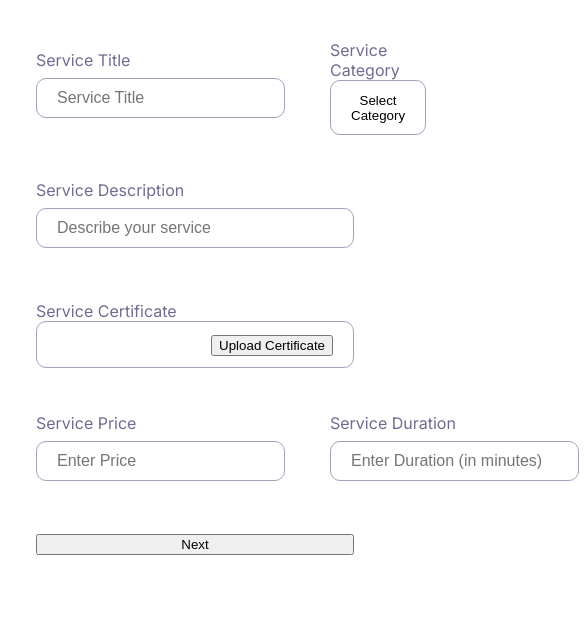
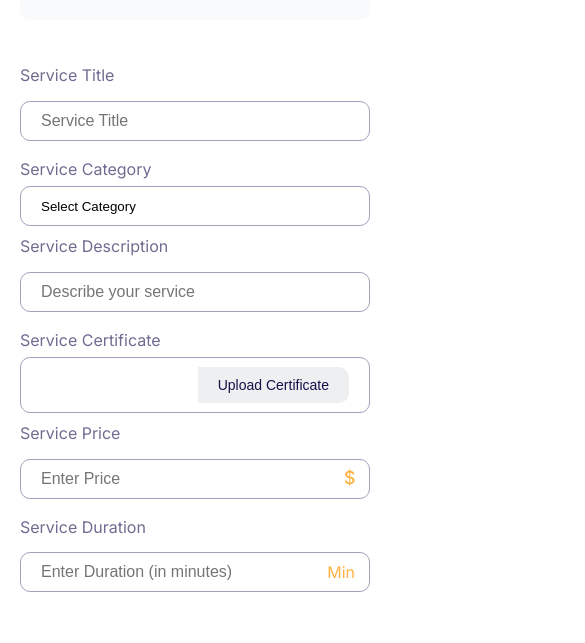
Before and after one commit to Amooryjubran/Workiii, a React (Vite) app in the folder app/: page /en/list-a-service in a window 390 px wide. Shown: the part 235-878 px from the top of the page, 585 px wide, since content can reach past the window. Before the commit the page ends 844 px from the top, so only its background shows below. Built offline with nearby package versions, Linux system fonts and the light colour scheme; no server answers.

Commit message:
ListAService Page | Service Tab Mobile CSS

```diff
--- a/app/src/assets/locales/ar.json
+++ b/app/src/assets/locales/ar.json
@@ -95,6 +95,7 @@
     "SelectCategory": "اختر الفئة",
     "DescribeYourService": "صف خدمتك",
     "EnterPrice": "أدخل السعر",
-    "EnterDuration": "أدخل المدة (بالدقائق)"
+    "EnterDuration": "أدخل المدة (بالدقائق)",
+    "Mins": "دقيقة"
   }
 }
--- a/app/src/assets/locales/en.json
+++ b/app/src/assets/locales/en.json
@@ -95,6 +95,7 @@
     "SelectCategory": "Select Category",
     "DescribeYourService": "Describe your service",
     "EnterPrice": "Enter Price",
-    "EnterDuration": "Enter Duration (in minutes)"
+    "EnterDuration": "Enter Duration (in minutes)",
+    "Mins": "Min"
   }
 }
--- a/app/src/assets/locales/fr.json
+++ b/app/src/assets/locales/fr.json
@@ -95,6 +95,7 @@
     "SelectCategory": "Sélectionner la catégorie",
     "DescribeYourService": "Décrivez votre service",
     "EnterPrice": "Entrez le prix",
-    "EnterDuration": "Entrez la durée (en minutes)"
+    "EnterDuration": "Entrez la durée (en minutes)",
+    "Mins": "Min"
   }
 }
--- a/app/src/assets/styles/variables.css
+++ b/app/src/assets/styles/variables.css
@@ -12,6 +12,7 @@
   --gray-white: #fff;
   --primary-700: #5125a5;
   --neutral-50: #f8fafc;
+  --neutral-100: #edeff1;
   --neutral-600: #6f6c90;
   --neutral-800: #170f49;
 }
--- a/app/src/components/ui/ListAService/ServiceInformation/ServiceInformation.jsx
+++ b/app/src/components/ui/ListAService/ServiceInformation/ServiceInformation.jsx
@@ -6,7 +6,8 @@ import Input from "@/components/Input";
 import FileUpload from "@/components/FileUpload";
 import useListAServiceStore from "@/store/useListAServiceStore";
 import ServicesModal from "./ServicesModal";
-
+import PriceImg from "images/ListAService/$.svg";
+import Image from "@/components/Image";
 export default function ServiceInformation() {
   const { t } = useTranslation();
 
@@ -86,6 +87,7 @@ export default function ServiceInformation() {
       <div className={styles.serviceInformationWrapper}>
         <div>
           <label>{t("listAServiceServicesTab.ServicePrice")}</label>
+          <div className={styles.serviceCategoryPricing}>
             <Input
               type="number"
               name="servicePrice"
@@ -94,9 +96,16 @@ export default function ServiceInformation() {
               placeholder={t("listAServiceServicesTab.EnterPrice")}
               className={styles.input}
             />
+            <Image
+              src={PriceImg}
+              alt="$"
+              classNameWrapper={styles.imgWrapper}
+            />
+          </div>
         </div>
         <div>
           <label>{t("listAServiceServicesTab.ServiceDuration")}</label>
+          <div className={styles.serviceCategoryPricing}>
             <Input
               type="number"
               name="serviceDuration"
@@ -105,6 +114,8 @@ export default function ServiceInformation() {
               placeholder={t("listAServiceServicesTab.EnterDuration")}
               className={styles.input}
             />
+            <span>{t("listAServiceServicesTab.Mins")}</span>
+          </div>
         </div>
       </div>
     </div>
--- a/app/src/components/ui/ListAService/ServiceInformation/style.module.css
+++ b/app/src/components/ui/ListAService/ServiceInformation/style.module.css
@@ -16,8 +16,8 @@
   width: 100%;
   display: flex;
   flex-direction: column;
+  gap: 7.5px;
 }
-.serviceCertificate,
 .caregoriesBtn {
   display: flex;
   align-items: baseline;
@@ -27,8 +27,27 @@
   padding: 11.5px 20px;
   cursor: pointer;
 }
+.serviceCertificate {
+  display: flex;
+  align-items: baseline;
+  border-radius: 10px;
+  border: 1px solid var(--neutral-500, #a0a3bd);
+  background: var(--neutral-white, #fff);
+  padding: 9px 20px;
+  cursor: pointer;
+}
 .serviceCertificate > div {
   margin: 0 0 0 auto;
+}
+.serviceCertificate > div > button {
+  padding: 10px 20px;
+  border-radius: 0px 10px 10px 0px;
+  background: var(--neutral-100);
+  color: var(--neutral-800);
+  border: none;
+  outline: none;
+  cursor: pointer;
+  font-size: 14px;
 }
 .input {
   border-radius: 10px;
@@ -36,6 +55,22 @@
   background: var(--neutral-white, #fff);
   padding: 10px 20px;
   max-height: 64px;
+  outline: none;
+}
+
+.input:focus {
+  border: 1px solid var(--primary);
+}
+/* Chrome, Safari, Edge, Opera */
+.input::-webkit-outer-spin-button,
+.input::-webkit-inner-spin-button {
+  -webkit-appearance: none;
+  margin: 0;
+}
+
+/* Firefox */
+.input[type="number"] {
+  -moz-appearance: textfield;
 }
 .serviceCertificate > span,
 label {
@@ -71,8 +106,35 @@ label {
 .serviceCategoryContainer {
   display: flex;
   flex-direction: column;
+  gap: 7.5px;
 }
 .serviceCategoryContainer > button {
   display: flex;
   margin: 0 0 0 auto;
 }
+.serviceCategoryPricing {
+  width: 100%;
+  position: relative;
+}
+.serviceCategoryPricing > input {
+  width: 100%;
+}
+.serviceCategoryPricing > span,
+.imgWrapper {
+  position: absolute;
+  right: 15px;
+  top: 18px;
+  color: var(--secondary);
+}
+@media (max-width: 1028px) {
+  .serviceInformationContainer > div {
+    flex-direction: column;
+  }
+  .serviceInformationContainer,
+  .serviceInformationWrapper {
+    gap: 10px;
+  }
+  .serviceModal {
+    width: 100%;
+  }
+}
--- a/app/src/pages/ListAService/style.module.css
+++ b/app/src/pages/ListAService/style.module.css
@@ -70,3 +70,15 @@
   filter: invert(69%) sepia(52%) saturate(673%) hue-rotate(337deg)
     brightness(106%) contrast(101%);
 }
+
+@media (max-width: 1028px) {
+  .serviceContainer {
+    padding: 90px 20px;
+  }
+  .navTabs > button {
+    display: none;
+  }
+  .navTab.activeTab {
+    display: flex;
+  }
+}
```
Also changed, not shown: app/src/assets/images/ListAService/$.svg (added). Lines whose indentation alone changed are shown as unchanged.
